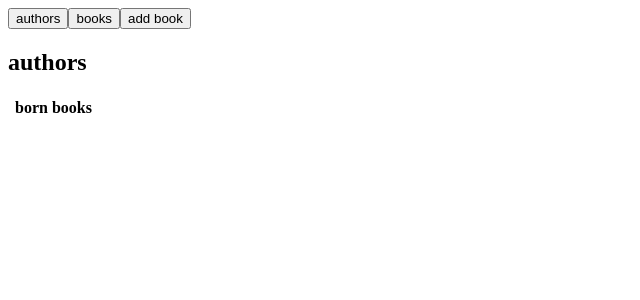
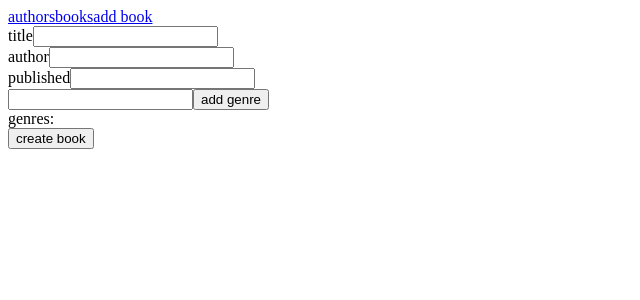
Before and after one commit to ZennithYattare/fullStackOpenCourse, a React (Create React App) app in the folder part8/library-frontend/: page /add in a window 1280 px wide. Shown: the top 300 px of the page, without its empty margins (0-640 px from the left). Built offline with nearby package versions, Linux system fonts and the light colour scheme.

Commit message:
use React router

```diff
--- a/part8/library-frontend/src/App.js
+++ b/part8/library-frontend/src/App.js
@@ -1,26 +1,24 @@
-import { useState } from 'react'
-import Authors from './components/Authors'
-import Books from './components/Books'
-import NewBook from './components/NewBook'
+import Authors from "./components/Authors";
+import Books from "./components/Books";
+import NewBook from "./components/NewBook";
+import { Routes, Route, Link } from "react-router-dom";
 
 const App = () => {
-  const [page, setPage] = useState('authors')
+	return (
+		<div>
+			<div>
+				<Link to="/">authors</Link>
+				<Link to="/books">books</Link>
+				<Link to="/add">add book</Link>
+			</div>
 
-  return (
-    <div>
-      <div>
-        <button onClick={() => setPage('authors')}>authors</button>
-        <button onClick={() => setPage('books')}>books</button>
-        <button onClick={() => setPage('add')}>add book</button>
-      </div>
+			<Routes>
+				<Route path="/" element={<Authors />} />
+				<Route path="/books" element={<Books />} />
+				<Route path="/add" element={<NewBook />} />
+			</Routes>
+		</div>
+	);
+};
 
-      <Authors show={page === 'authors'} />
-
-      <Books show={page === 'books'} />
-
-      <NewBook show={page === 'add'} />
-    </div>
-  )
-}
-
-export default App
+export default App;
--- a/part8/library-frontend/src/components/Authors.js
+++ b/part8/library-frontend/src/components/Authors.js
@@ -1,7 +1,4 @@
 const Authors = (props) => {
-	if (!props.show) {
-		return null;
-	}
 	const authors = [];
 
 	return (
--- a/part8/library-frontend/src/components/Books.js
+++ b/part8/library-frontend/src/components/Books.js
@@ -1,9 +1,5 @@
 const Books = (props) => {
-  if (!props.show) {
-    return null
-  }
-
-  const books = []
+	const books = [];
 
 	return (
 		<div>
@@ -26,7 +22,7 @@ const Books = (props) => {
 				</tbody>
 			</table>
 		</div>
-  )
-}
+	);
+};
 
-export default Books
+export default Books;
--- a/part8/library-frontend/src/components/NewBook.js
+++ b/part8/library-frontend/src/components/NewBook.js
@@ -1,32 +1,28 @@
-import { useState } from 'react'
+import { useState } from "react";
 
 const NewBook = (props) => {
-  const [title, setTitle] = useState('')
-  const [author, setAuthor] = useState('')
-  const [published, setPublished] = useState('')
-  const [genre, setGenre] = useState('')
-  const [genres, setGenres] = useState([])
-
-  if (!props.show) {
-    return null
-  }
+	const [title, setTitle] = useState("");
+	const [author, setAuthor] = useState("");
+	const [published, setPublished] = useState("");
+	const [genre, setGenre] = useState("");
+	const [genres, setGenres] = useState([]);
 
 	const submit = async (event) => {
-    event.preventDefault()
+		event.preventDefault();
 
-    console.log('add book...')
+		console.log("add book...");
 
-    setTitle('')
-    setPublished('')
-    setAuthor('')
-    setGenres([])
-    setGenre('')
-  }
+		setTitle("");
+		setPublished("");
+		setAuthor("");
+		setGenres([]);
+		setGenre("");
+	};
 
 	const addGenre = () => {
-    setGenres(genres.concat(genre))
-    setGenre('')
-  }
+		setGenres(genres.concat(genre));
+		setGenre("");
+	};
 
 	return (
 		<div>
@@ -62,11 +58,11 @@ const NewBook = (props) => {
 						add genre
 					</button>
 				</div>
-        <div>genres: {genres.join(' ')}</div>
+				<div>genres: {genres.join(" ")}</div>
 				<button type="submit">create book</button>
 			</form>
 		</div>
-  )
-}
+	);
+};
 
-export default NewBook
+export default NewBook;
--- a/part8/library-frontend/src/index.js
+++ b/part8/library-frontend/src/index.js
@@ -1,5 +1,10 @@
-import React from 'react'
-import ReactDOM from 'react-dom/client'
-import App from './App'
+import React from "react";
+import ReactDOM from "react-dom/client";
+import App from "./App";
+import { BrowserRouter as Router } from "react-router-dom";
 
-ReactDOM.createRoot(document.getElementById('root')).render(<App />)
+ReactDOM.createRoot(document.getElementById("root")).render(
+	<Router>
+		<App />
+	</Router>
+);
```
Lines whose indentation alone changed are shown as unchanged.
